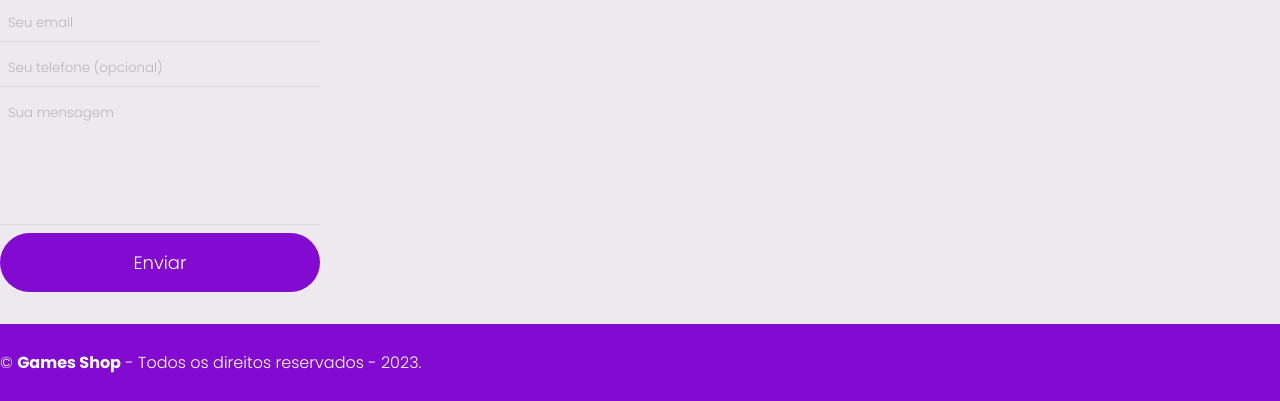
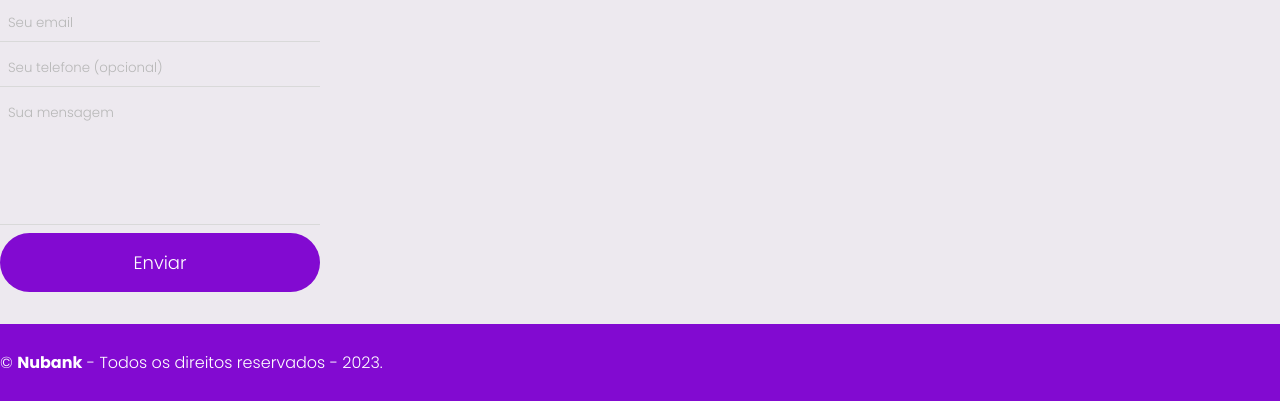
Before and after one commit to renanfront/site_nubank, a plain HTML site: page index.html in a window 1280 px wide. Shown: the part 848-1249 px from the top of the page. Drawn offline with Linux system fonts and the light colour scheme.

Commit message:
Alteração no rodapé

```diff
--- a/index.html
+++ b/index.html
@@ -91,7 +91,7 @@
     <!-- Rodapé -->
     <footer>
         <div class="container">
-            &copy; <b>Games Shop</b> - Todos os direitos reservados - 2023.
+            &copy; <b>Nubank</b> - Todos os direitos reservados - 2023.
         </div>
     </footer>
 </body>
```
